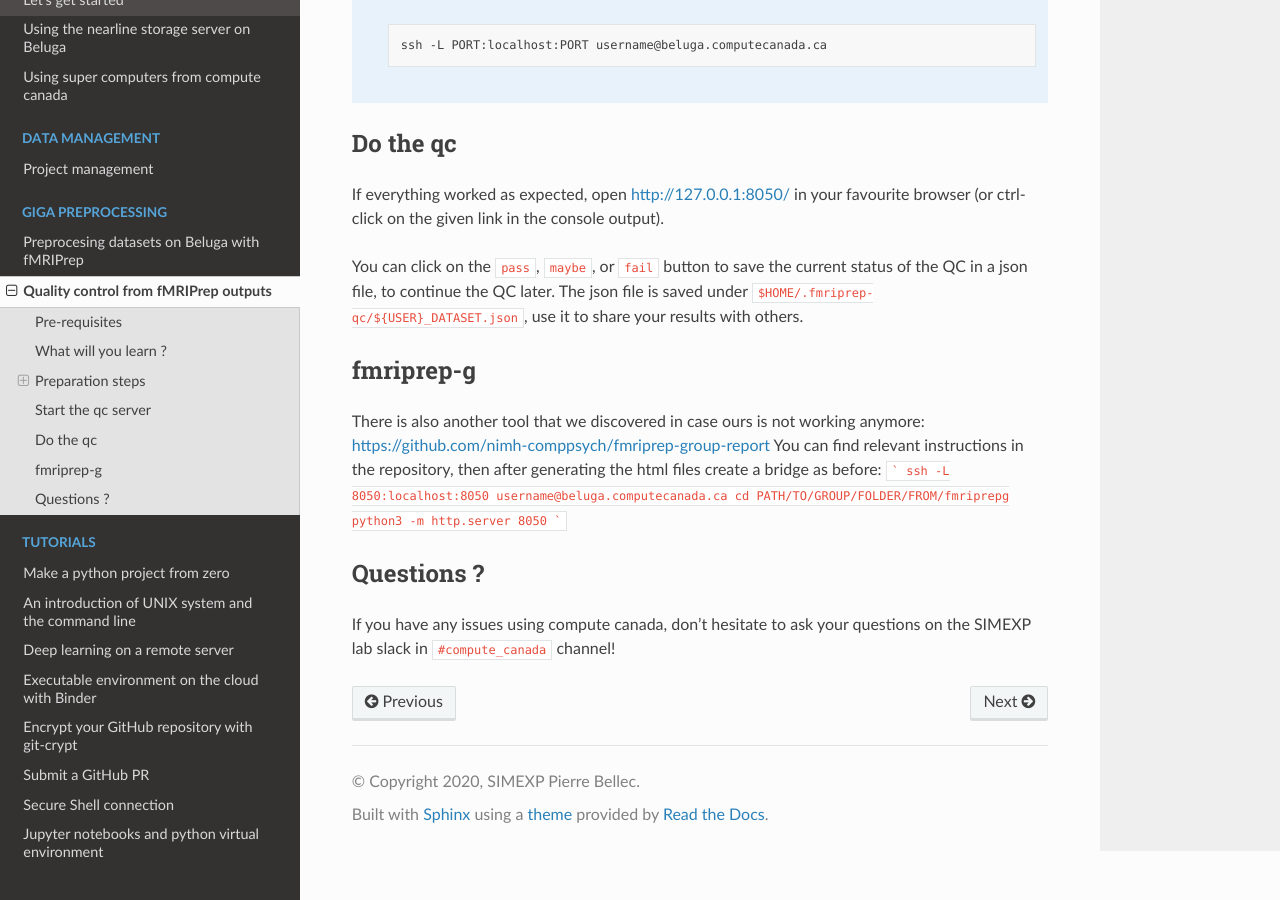
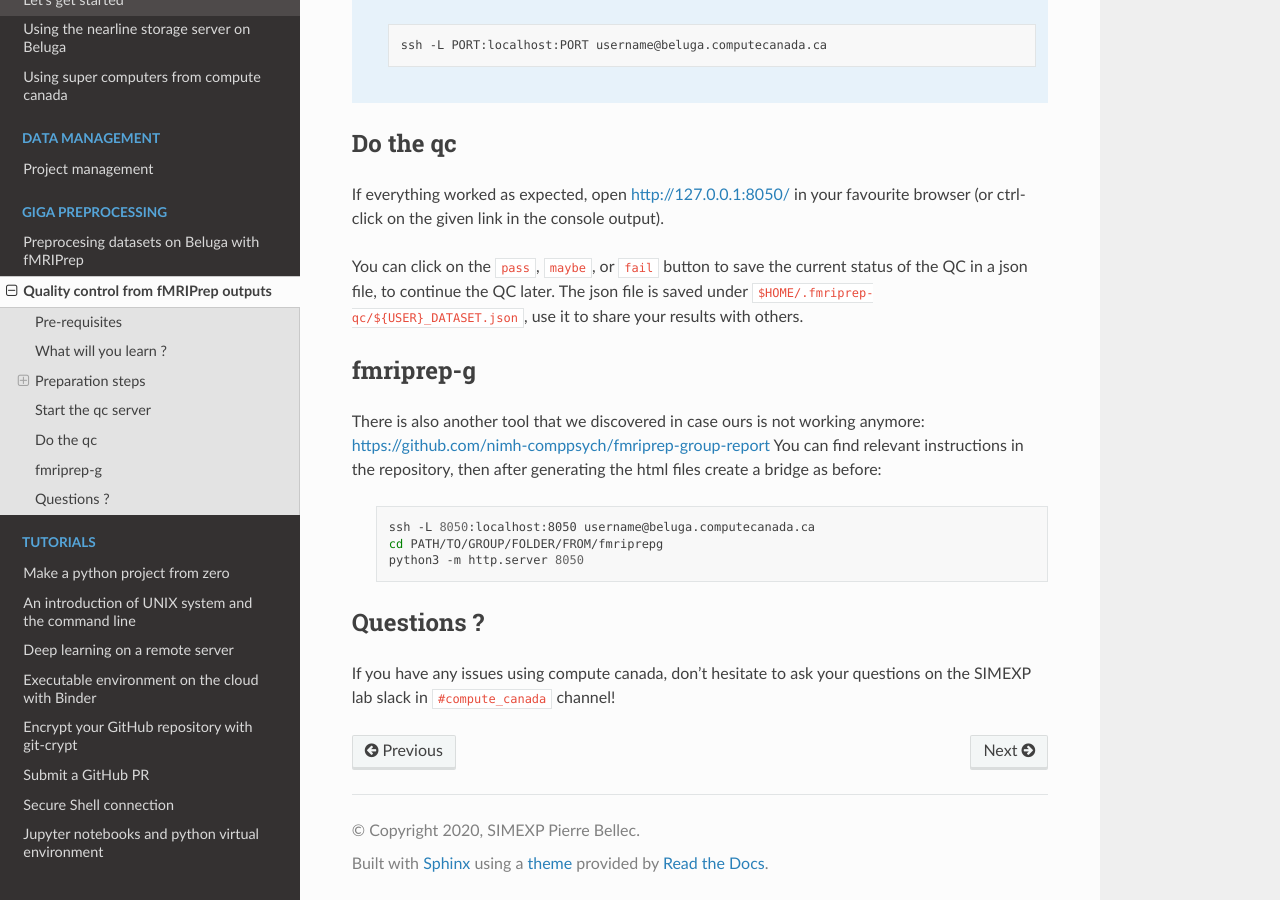
Before and after one commit to SIMEXP/lab-documentation, a Sphinx documentation site: the page built from source/giga_preprocessing/qc.rst, in a window 1280 px wide and 900 px high, scrolled down 1542 px. Built offline with Sphinx 7.4.7 and the Read the Docs theme 2.0.0, drawn with Linux system fonts in a browser that asks for light colours.

Commit message:
Update qc.rst
format

````diff
--- a/source/giga_preprocessing/qc.rst
+++ b/source/giga_preprocessing/qc.rst
@@ -79,11 +79,12 @@ fmriprep-g
 There is also another tool that we discovered in case ours is not working anymore:
 https://github.com/nimh-comppsych/fmriprep-group-report
 You can find relevant instructions in the repository, then after generating the html files create a bridge as before:
-```
-ssh -L 8050:localhost:8050 username@beluga.computecanada.ca
-cd PATH/TO/GROUP/FOLDER/FROM/fmriprepg
-python3 -m http.server 8050
-```
+
+    .. code:: bash
+
+        ssh -L 8050:localhost:8050 username@beluga.computecanada.ca
+        cd PATH/TO/GROUP/FOLDER/FROM/fmriprepg
+        python3 -m http.server 8050
 
 Questions ?
 :::::::::::
````
